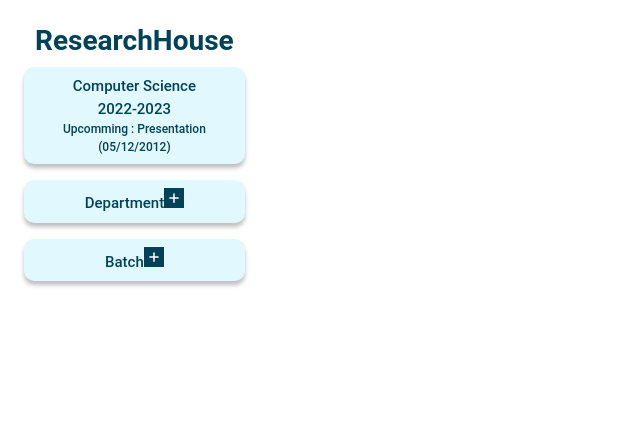
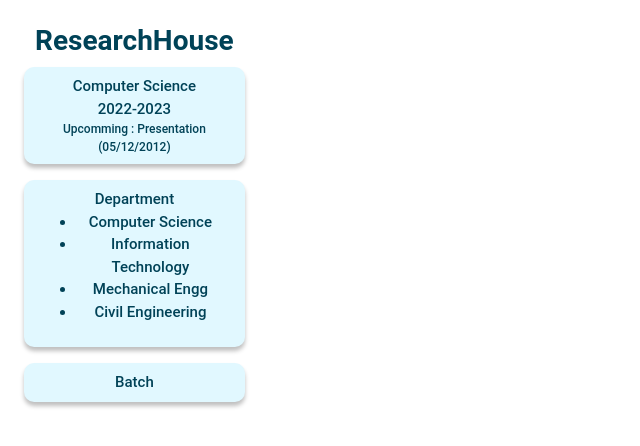
Before and after one commit to metallust/ResearchHouse, a React (Create React App) app in the folder client/: page /pgcoordinatordashboard in a window 1280 px wide. Shown: the top 446 px of the page, without its empty margins (0-640 px from the left). Built offline with nearby package versions, Linux system fonts and the light colour scheme.

Commit message:
array of buttons

```diff
--- a/client/src/components/pgCoordinator/PgCoordinatorSidebar.js
+++ b/client/src/components/pgCoordinator/PgCoordinatorSidebar.js
@@ -11,6 +11,12 @@ const PgCoordinatorSidebar = () => {
 	const scheduledate = "05/12/2012";
 	const [showModal, setShowModal] = useState(false);
 	const [inputValue, setInputValue] = useState("");
+	const departments = [
+		"Computer Science",
+		"Information Technology",
+		"Mechanical Engg",
+		"Civil Engineering",
+	];
 
 	const handleSave = () => {
 		// Handle save action with the inputValue
@@ -87,30 +93,12 @@ const PgCoordinatorSidebar = () => {
 				}}
 			>
 				Department
-				<button
-					style={{
-						width: "20px",
-						height: "20px",
-						position: "relative",
-						padding: "0",
-						backgroundColor: "#004257",
-						border: "none",
-					}}
-				>
-					<FontAwesomeIcon
-						icon={faPlus}
-						style={{
-							position: "absolute",
-							top: "50%",
-							left: "50%",
-							transform: "translate(-50%, -50%)",
-							fontSize: "12px",
-							color: "white",
-						}}
-						onClick={() => setShowModal(true)}
-					/>
-				</button>
-				{/* <Buttonbox /> */}
+				<div></div>{" "}
+				<ul>
+					{departments.map((name, index) => (
+						<li key={index}>{name}</li>
+					))}
+				</ul>
 			</div>
 
 			<div
@@ -132,54 +120,6 @@ const PgCoordinatorSidebar = () => {
 				}}
 			>
 				Batch
-				<button
-					style={{
-						width: "20px",
-						height: "20px",
-						position: "relative",
-						padding: "0",
-						backgroundColor: "#004257",
-						border: "none",
-					}}
-					onClick={() => setShowModal(true)}
-				>
-					<FontAwesomeIcon
-						icon={faPlus}
-						style={{
-							position: "absolute",
-							top: "50%",
-							left: "50%",
-							transform: "translate(-50%, -50%)",
-							fontSize: "12px",
-							color: "white",
-						}}
-					/>
-				</button>
-				<div>
-					{/* Modal */}
-					<Modal show={showModal} onHide={handleClose}>
-						<Modal.Header closeButton>
-							<Modal.Title>Enter Text</Modal.Title>
-						</Modal.Header>
-						<Modal.Body>
-							{/* Input field inside the modal */}
-							<input
-								type='text'
-								value={inputValue}
-								onChange={(e) => setInputValue(e.target.value)}
-							/>
-						</Modal.Body>
-						<Modal.Footer>
-							{/* Save and Close buttons */}
-							<Button variant='primary' onClick={handleSave}>
-								Save
-							</Button>
-							<Button variant='secondary' onClick={handleClose}>
-								Close
-							</Button>
-						</Modal.Footer>
-					</Modal>
-				</div>
 			</div>
 		</div>
 	);
```
